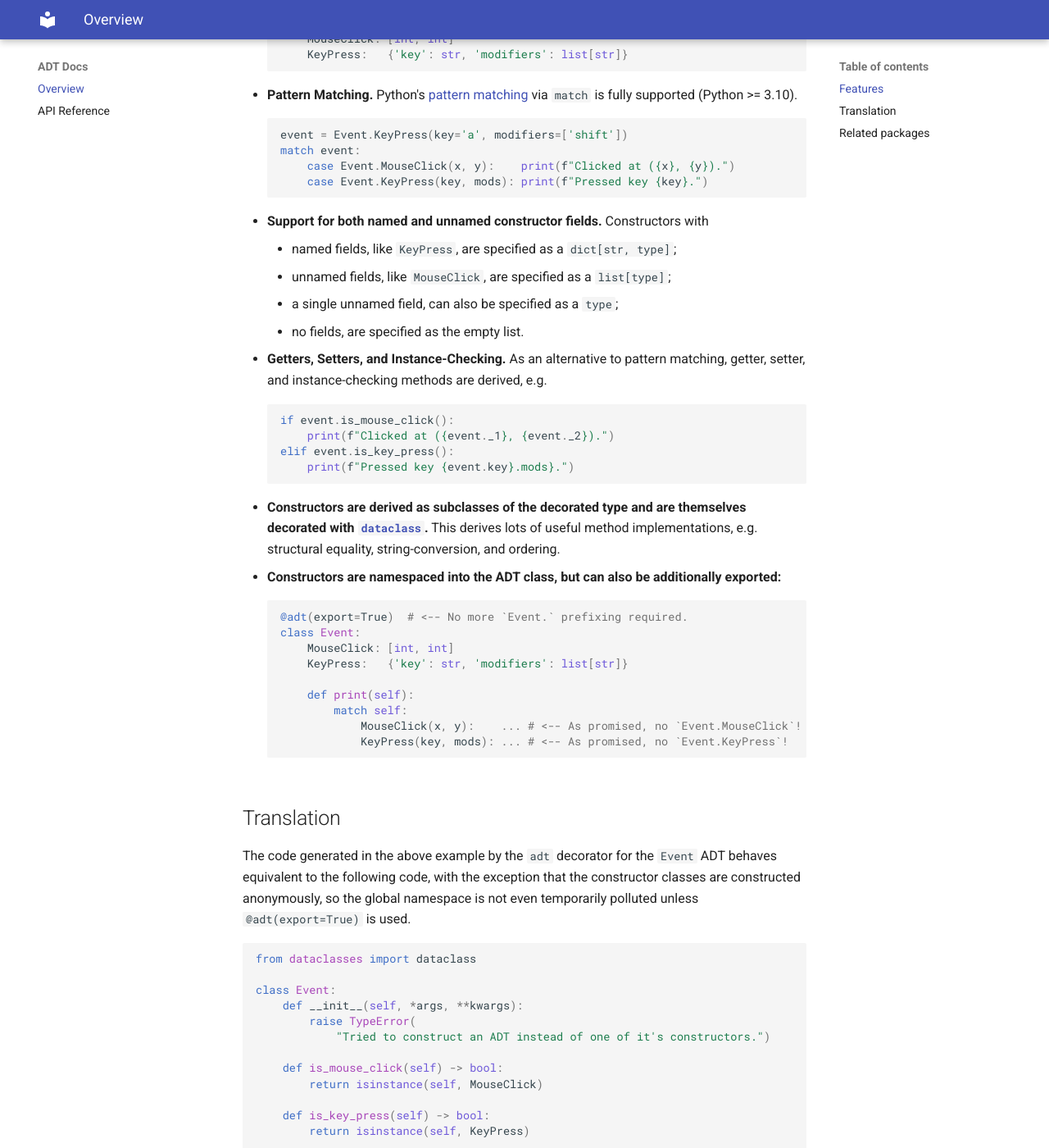
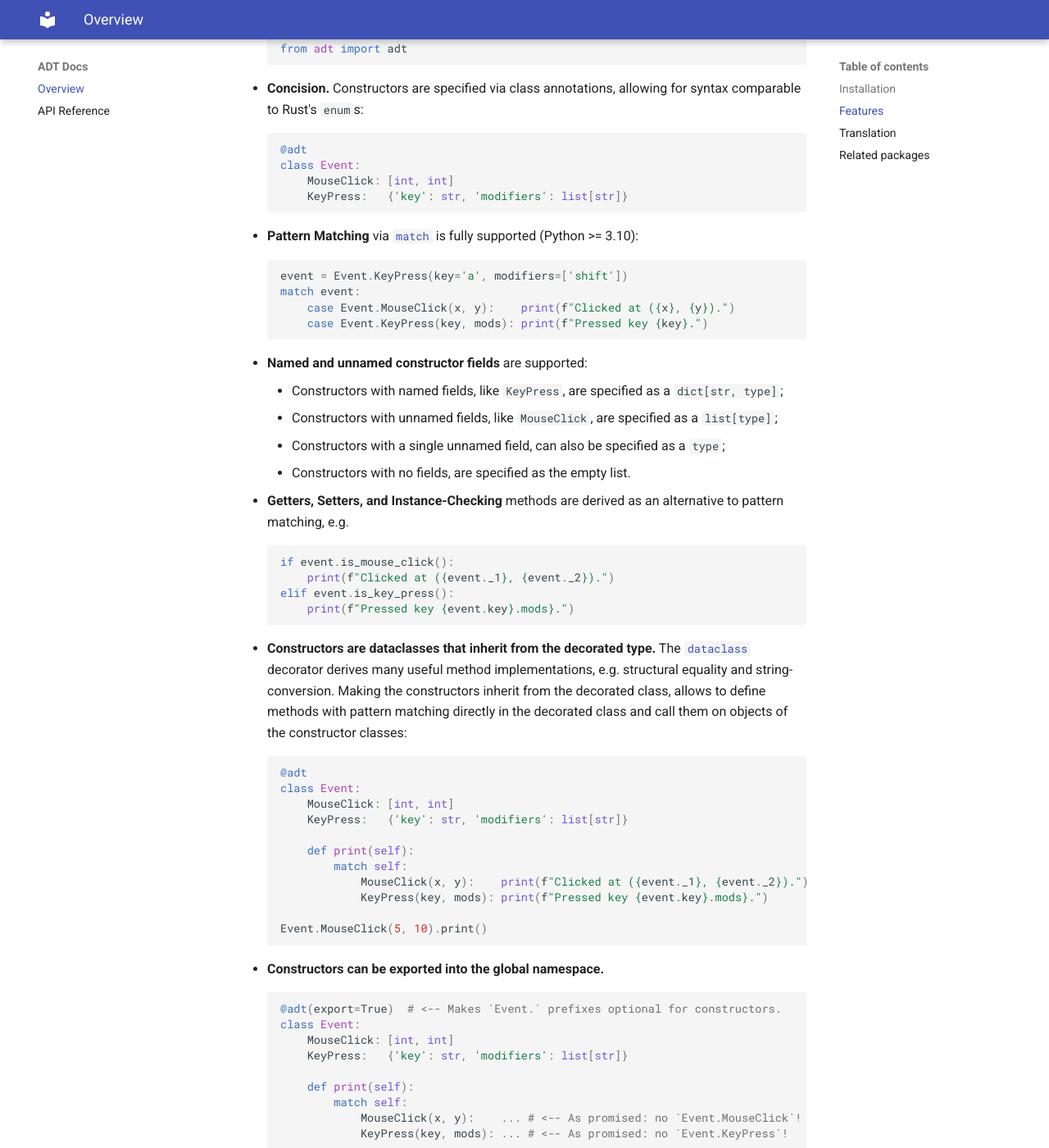
Before and after one commit to m0rphism/adt-decorators, an MkDocs documentation site: the page built from docs/overview.md, in a window 1280 px wide and 1400 px high, scrolled down 505 px. Shown: the whole window at 82% size. Built offline with MkDocs 1.6.1 and Material for MkDocs 9.7.7, drawn with Linux system fonts in a browser that asks for light colours; some of the changed text lies outside the part shown.

````diff
--- a/adt/__init__.py
+++ b/adt/__init__.py
@@ -1,7 +1,7 @@
 """Provides class decorators for Algebraic Data Types (ADTs)
 """
 
-__version__ = "0.2.2"
+__version__ = "0.2.3"
 __author__ = 'Hannes Saffrich'
 
 from dataclasses import dataclass
--- a/docs/overview.md
+++ b/docs/overview.md
@@ -5,6 +5,17 @@ This package provides a class decorator for defining
 [Haskell](https://wiki.haskell.org/Algebraic_data_type) (`data`),
 [OCaml](https://cs3110.github.io/textbook/chapters/data/algebraic_data_types.html) (`type`), and
 [Rust](https://doc.rust-lang.org/book/ch06-01-defining-an-enum.html) (`enum`).
+
+[//]: # (INSTALL_BEGIN)
+## Installation
+
+The package is on [PyPI](https://pypi.org/project/adt-decorators/)
+and [github](https://github.com/m0rphism/adt-decorators)
+and can be installed via
+```bash
+pip install adt-decorators
+```
+[//]: # (INSTALL_END)
 
 ## Features
 
@@ -23,7 +34,7 @@ This package provides a class decorator for defining
       KeyPress:   {'key': str, 'modifiers': list[str]}
   ```
 
-- **Pattern Matching.** Python's [pattern matching](https://peps.python.org/pep-0636/) via `match` is fully supported (Python >= 3.10).
+- **Pattern Matching** via [`match`](https://peps.python.org/pep-0636/) is fully supported (Python >= 3.10):
   ```python
   event = Event.KeyPress(key='a', modifiers=['shift'])
   match event:
@@ -31,15 +42,14 @@ This package provides a class decorator for defining
       case Event.KeyPress(key, mods): print(f"Pressed key {key}.")
   ```
 
--   **Support for both named and unnamed constructor fields.** Constructors with
+-   **Named and unnamed constructor fields** are supported:
 
-    - named fields, like `KeyPress`, are specified as a `dict[str, type]`;
-    - unnamed fields, like `MouseClick`,  are specified as a `list[type]`;
-    - a single unnamed field, can also be specified as a `type`;
-    - no fields, are specified as the empty list.
+    - Constructors with named fields, like `KeyPress`, are specified as a `dict[str, type]`;
+    - Constructors with unnamed fields, like `MouseClick`,  are specified as a `list[type]`;
+    - Constructors with a single unnamed field, can also be specified as a `type`;
+    - Constructors with no fields, are specified as the empty list.
 
-- **Getters, Setters, and Instance-Checking.** As an alternative to pattern matching, getter,
-  setter, and instance-checking methods are derived, e.g.
+- **Getters, Setters, and Instance-Checking** methods are derived as an alternative to pattern matching, e.g.
   ```python
   if event.is_mouse_click():
       print(f"Clicked at ({event._1}, {event._2}).")
@@ -47,23 +57,38 @@ This package provides a class decorator for defining
       print(f"Pressed key {event.key}.mods}.")
   ```
 
-- **Constructors are derived as subclasses of the decorated type and
-   are themselves decorated with
-   [`dataclass`](https://docs.python.org/3/library/dataclasses.html).**
-  This derives lots of useful method implementations, e.g. structural
-  equality, string-conversion, and ordering.
-
-- **Constructors are namespaced into the ADT class, but can also be additionally exported:**
+- **Constructors are dataclasses that inherit from the decorated type.**
+  The [`dataclass`](https://docs.python.org/3/library/dataclasses.html)
+  decorator derives many useful method implementations,
+  e.g. structural equality and string-conversion.
+  Making the constructors inherit from the decorated class, allows to
+  define methods with pattern matching directly in the decorated class
+  and call them on objects of the constructor classes:
   ```python
-  @adt(export=True)  # <-- No more `Event.` prefixing required.
+  @adt
   class Event:
       MouseClick: [int, int]
       KeyPress:   {'key': str, 'modifiers': list[str]}
 
       def print(self):
           match self:
-              MouseClick(x, y):    ... # <-- As promised, no `Event.MouseClick`!
-              KeyPress(key, mods): ... # <-- As promised, no `Event.KeyPress`!
+              MouseClick(x, y):    print(f"Clicked at ({event._1}, {event._2}).")
+              KeyPress(key, mods): print(f"Pressed key {event.key}.mods}.")
+
+  Event.MouseClick(5, 10).print()
+  ```
+
+- **Constructors can be exported into the global namespace.**
+  ```python
+  @adt(export=True)  # <-- Makes `Event.` prefixes optional for constructors.
+  class Event:
+      MouseClick: [int, int]
+      KeyPress:   {'key': str, 'modifiers': list[str]}
+
+      def print(self):
+          match self:
+              MouseClick(x, y):    ... # <-- As promised: no `Event.MouseClick`!
+              KeyPress(key, mods): ... # <-- As promised: no `Event.KeyPress`!
   ```
 
 
@@ -90,17 +115,17 @@ class Event:
         return isinstance(self, KeyPress)
 
 @dataclass
-class MouseClick(Expr):
+class MouseClick(Event):
   _1: int
   _2: int
 
 @dataclass
-class KeyPress(Expr):
+class KeyPress(Event):
   key: str
   modifiers: list[str]
 
-Expr.MouseClick = MouseClick
-Expr.KeyPress   = KeyPress
+Event.MouseClick = MouseClick
+Event.KeyPress   = KeyPress
 if not export:
     del MouseClick
     del KeyPress
````
Also changed, not shown: setup.py (+6 -1 lines).
